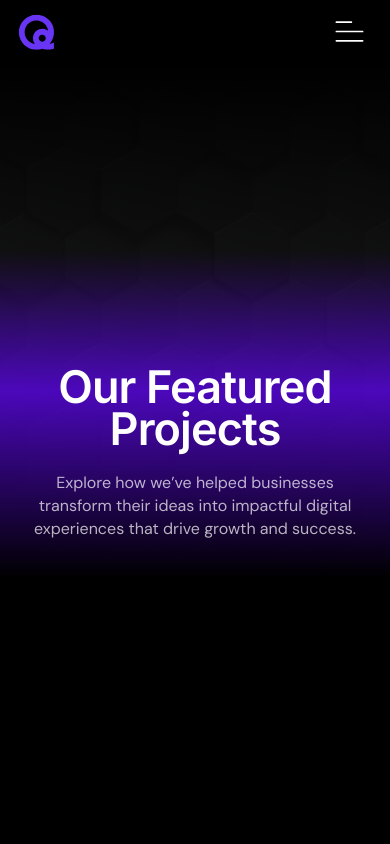
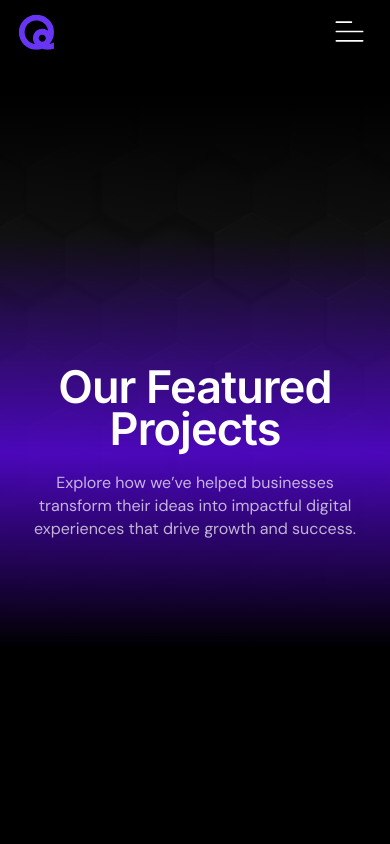
Before and after one commit to ejim11/qrest, a Next.js app: page /our-work in a window 390 px wide. Shown: the top 844 px of the page. Built offline with nearby package versions, Linux system fonts and the light colour scheme.

Commit message:
📱 added new bg for mobile

```diff
--- a/components/ourWork/OurWorkComp.tsx
+++ b/components/ourWork/OurWorkComp.tsx
@@ -10,7 +10,7 @@ const OurWorkComp = () => {
   }, []);
   return (
     <main>
-      <FirstSection bg="bg-about-1">
+      <FirstSection bg="bg-about-1 sm:bg-our-work-1">
         <div className="py-[15rem] w-[60%] xlg:w-[70%] lg:w-[90%] xmd:w-full text-center sm:flex-1 sm:items-center sm:justify-center sm:flex sm:flex-col">
           <motion.h2
             initial={{ opacity: 0, y: 20 }}
```
